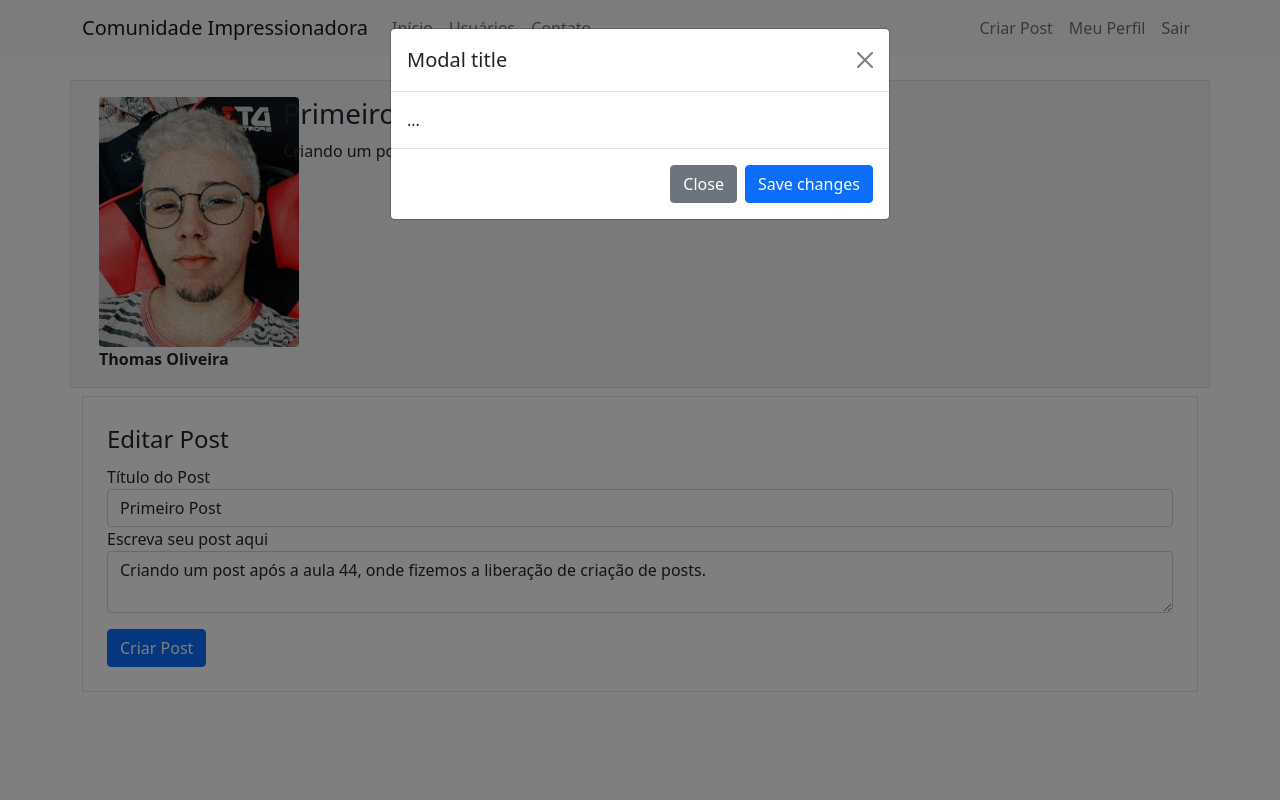
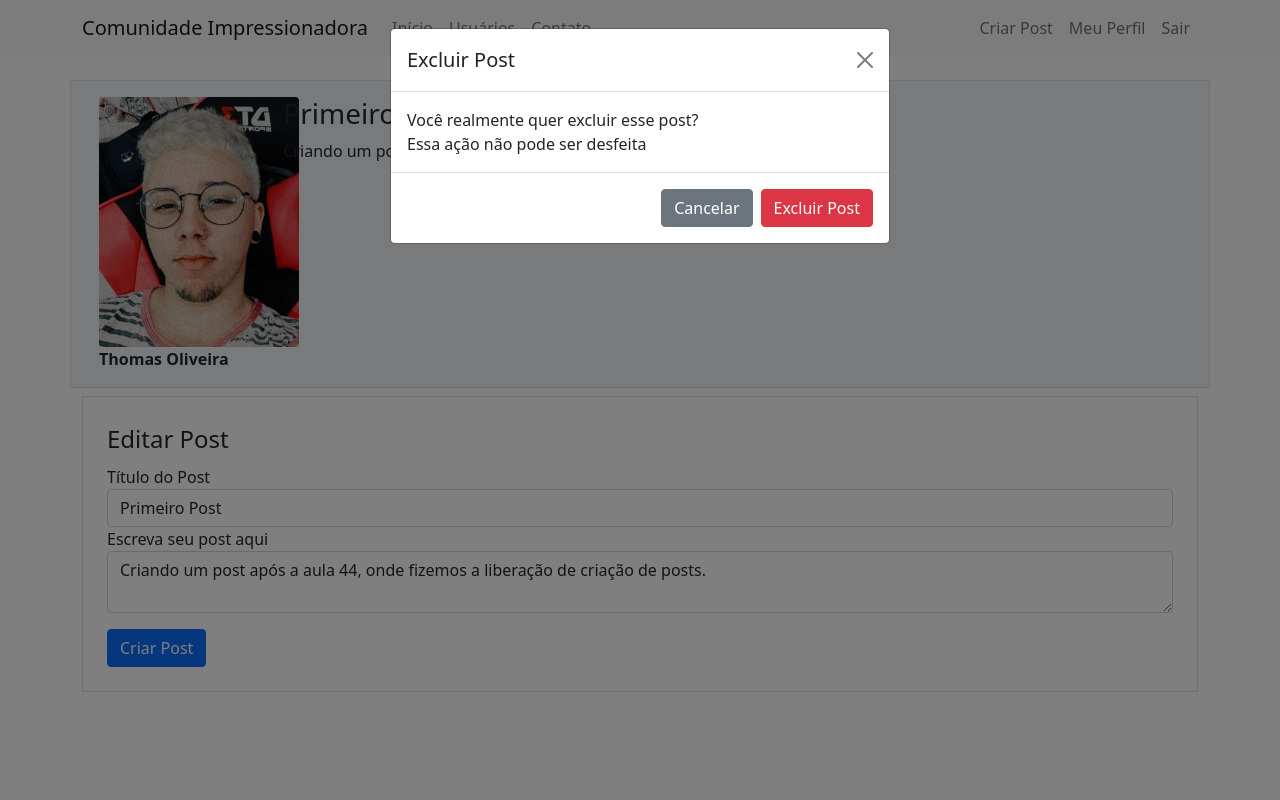
Before and after one commit to thomasraphael96/Curso-Site-Flask, a Flask app: page /post/1 in a window 1280 px wide, after a click on "Excluir Post". Run offline with Flask 2, Linux system fonts and the light colour scheme; a user stored in the database is signed in; data comes from the database, SQL or seed files in the repository; both versions use the stored data as it was after the commit; some libraries are stand-ins or nearby versions.

Commit message:
Update aula 50
50. Excluir post

```diff
--- a/comunidadeimpressionadora/routes.py
+++ b/comunidadeimpressionadora/routes.py
@@ -1,4 +1,4 @@
-from flask import render_template, url_for, request, flash, redirect
+from flask import render_template, url_for, request, flash, redirect, abort
 from comunidadeimpressionadora.forms import FormLogin, FormCriarConta, FormEditarPerfil, FormCriarPost
 from comunidadeimpressionadora import app, database, bcrypt
 from comunidadeimpressionadora.models import Usuario, Post
@@ -142,3 +142,15 @@ def exibir_post(post_id):
     else:
         form = None
     return render_template('post.html', post=post, form=form)
+
+@app.route('/post/<post_id>/excluir', methods=['GET','POST'])
+@login_required
+def excluir_post(post_id):
+    post = Post.query.get(post_id)
+    if current_user == post.autor:
+        database.session.delete(post)
+        database.session.commit()
+        flash('Post excluido com sucesso', 'alert-danger')
+        return redirect(url_for('home'))
+    else:
+        abort(403)
--- a/comunidadeimpressionadora/templates/post.html
+++ b/comunidadeimpressionadora/templates/post.html
@@ -15,7 +15,8 @@
                 <h3> {{ post.titulo }}
                     <small class="text-muted" style="font-size: 15px"> - Data de Criação: {{ post.data_criacao.strftime('%d/%m/%Y') }}
                     {% if form %}
-                        - <a href="#form_editarpost">Editar Post</a>  / <a href="#" data-bs-toggle="modal" data-bs-target="#excluirPost"> Excluir Post </a>
+                        - <a href="#form_editarpost">Editar Post</a>  /
+                        <a href="#" class="text-danger" data-bs-toggle="modal" data-bs-target="#excluirPost"> Excluir Post </a>
                     {% endif %}
                 </small>
                 </h3>
@@ -73,15 +74,18 @@
     <div class="modal-dialog">
       <div class="modal-content">
         <div class="modal-header">
-          <h5 class="modal-title" id="exampleModalLabel">Modal title</h5>
+          <h5 class="modal-title" id="exampleModalLabel"> Excluir Post</h5>
           <button type="button" class="btn-close" data-bs-dismiss="modal" aria-label="Close"></button>
         </div>
         <div class="modal-body">
-          ...
+          Você realmente quer excluir esse post? <br>
+          Essa ação não pode ser desfeita
         </div>
         <div class="modal-footer">
-          <button type="button" class="btn btn-secondary" data-bs-dismiss="modal">Close</button>
-          <button type="button" class="btn btn-primary">Save changes</button>
+          <button type="button" class="btn btn-secondary" data-bs-dismiss="modal">Cancelar</button>
+            <form method="POST" action="{{ url_for('excluir_post', post_id=post.id) }}">
+                <button type="submit" class="btn btn-danger">Excluir Post</button>
+            </form>
         </div>
       </div>
     </div>
```
Also changed, not shown: instance/comunidade.db.
